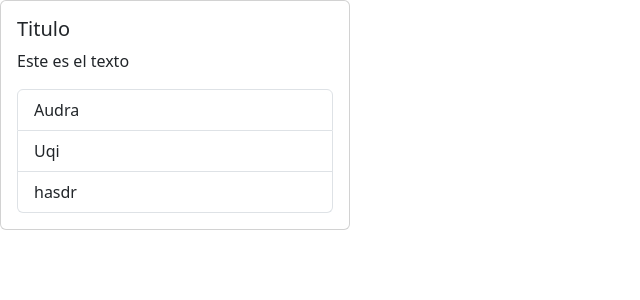
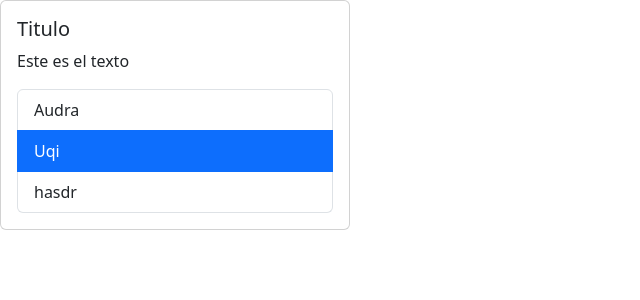
Before and after one commit to kevinandrep/c-react-hl, a React (Vite) app in the folder react-app/: page / in a window 1280 px wide. Shown: the top 300 px of the page, without its empty margins (0-640 px from the left). Built offline with nearby package versions, Linux system fonts and the light colour scheme.

Commit message:
gestion de estado

```diff
--- a/react-app/src/components/List .tsx
+++ b/react-app/src/components/List .tsx
@@ -1,20 +1,22 @@
-import { MouseEvent } from "react";
+import { useState } from "react";
 
 type Props = {
   data: string[];
 };
 
 function List({ data }: Props) {
-  const handleClick = (e: string) => {
-    console.log(e);
+  const [index, setIndex] = useState(1);
+
+  const handleClick = (i: number) => {
+    setIndex(i);
   };
 
   return (
     <ul className="list-group">
-      {data.map((nombre) => (
+      {data.map((nombre, i) => (
         <li
-          onClick={() => handleClick(nombre)}
-          className="list-group-item"
+          onClick={() => handleClick(i)}
+          className={`list-group-item ${index == i ? "active" : ""}`}
           key={nombre}
         >
           {nombre}
```
